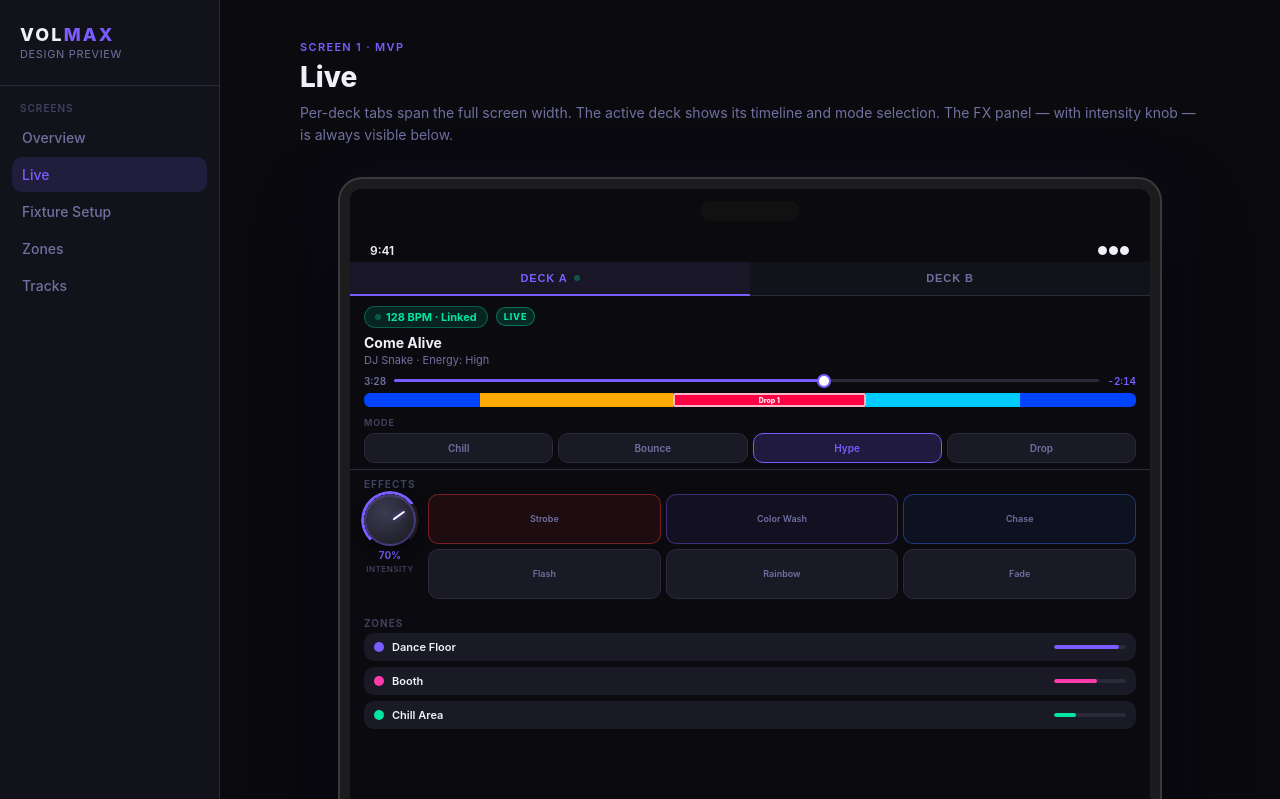
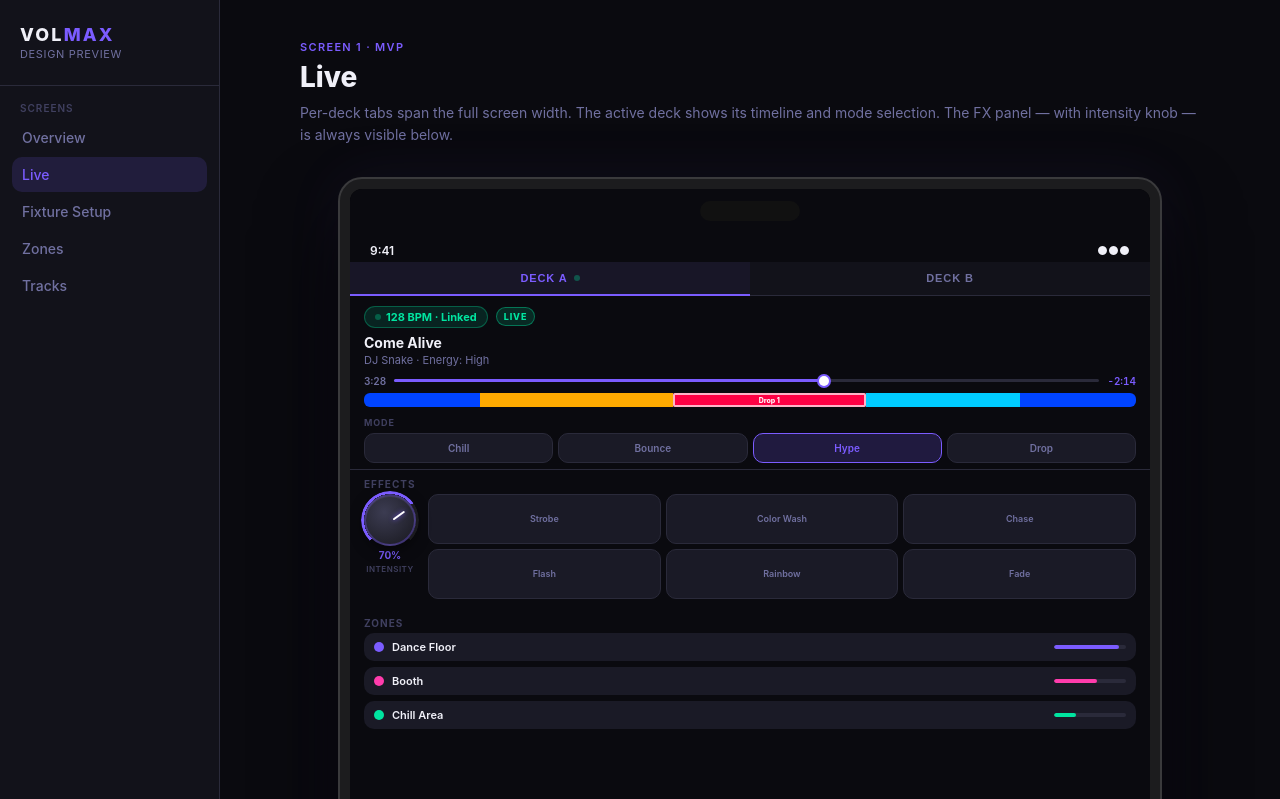
Before and after one commit to nefritzler/volmax, a Python web app: template templates/performance.html in a window 1280 px wide. Shown: the top 799 px of the page. Run offline with Jinja, Linux system fonts and the light colour scheme; the template is opened without the code that fills it, so the values that code supplies are empty.

Commit message:
Live tab: FX pad radio selection and uniform blue active state
- Only one effect can be active at a time; selecting a new one deactivates the previous
- Removed per-pad hint colors (red/purple/blue tints on unselected pads)
- Collapsed per-color active rules into a single blue highlight for all pads

Co-Authored-By: Claude Sonnet 4.6 <noreply@anthropic.com>

```diff
--- a/templates/performance.html
+++ b/templates/performance.html
@@ -347,15 +347,8 @@
   color: var(--text-dim);
 }
 
-.fx-pad.red    { border-color: rgba(255,60,60,0.4);   background: rgba(255,60,60,0.08); }
-.fx-pad.purple { border-color: rgba(123,92,255,0.4);  background: rgba(123,92,255,0.08); }
-.fx-pad.blue   { border-color: rgba(60,120,255,0.4);  background: rgba(60,120,255,0.08); }
-
 /* FX pad active & pressing states */
-.fx-pad.active          { background: rgba(123,92,255,0.22); border-color: var(--accent); box-shadow: 0 0 10px rgba(123,92,255,0.4); }
-.fx-pad.red.active      { background: rgba(255,60,60,0.22);  border-color: rgba(255,60,60,0.9); box-shadow: 0 0 10px rgba(255,60,60,0.45); }
-.fx-pad.purple.active   { background: rgba(123,92,255,0.22); border-color: var(--accent);       box-shadow: 0 0 10px rgba(123,92,255,0.45); }
-.fx-pad.blue.active     { background: rgba(60,120,255,0.22); border-color: rgba(60,120,255,0.9); box-shadow: 0 0 10px rgba(60,120,255,0.45); }
+.fx-pad.active { background: rgba(60,120,255,0.22); border-color: rgba(60,120,255,0.9); box-shadow: 0 0 10px rgba(60,120,255,0.45); }
 .fx-pad.pressing        { transform: scale(0.94); opacity: 0.8; transition: transform 0.05s; }
 
 /* Zone slider cursor */
@@ -518,9 +511,9 @@
             </div>
             <!-- FX Pads -->
             <div class="fx-grid">
-              <div class="fx-pad red" onclick="toggleFx(this)" onmousedown="this.classList.add('pressing')" onmouseup="this.classList.remove('pressing')" onmouseleave="this.classList.remove('pressing')"><div class="fx-name">Strobe</div></div>
-              <div class="fx-pad purple" onclick="toggleFx(this)" onmousedown="this.classList.add('pressing')" onmouseup="this.classList.remove('pressing')" onmouseleave="this.classList.remove('pressing')"><div class="fx-name">Color Wash</div></div>
-              <div class="fx-pad blue" onclick="toggleFx(this)" onmousedown="this.classList.add('pressing')" onmouseup="this.classList.remove('pressing')" onmouseleave="this.classList.remove('pressing')"><div class="fx-name">Chase</div></div>
+              <div class="fx-pad" onclick="toggleFx(this)" onmousedown="this.classList.add('pressing')" onmouseup="this.classList.remove('pressing')" onmouseleave="this.classList.remove('pressing')"><div class="fx-name">Strobe</div></div>
+              <div class="fx-pad" onclick="toggleFx(this)" onmousedown="this.classList.add('pressing')" onmouseup="this.classList.remove('pressing')" onmouseleave="this.classList.remove('pressing')"><div class="fx-name">Color Wash</div></div>
+              <div class="fx-pad" onclick="toggleFx(this)" onmousedown="this.classList.add('pressing')" onmouseup="this.classList.remove('pressing')" onmouseleave="this.classList.remove('pressing')"><div class="fx-name">Chase</div></div>
               <div class="fx-pad" onclick="toggleFx(this)" onmousedown="this.classList.add('pressing')" onmouseup="this.classList.remove('pressing')" onmouseleave="this.classList.remove('pressing')"><div class="fx-name">Flash</div></div>
               <div class="fx-pad" onclick="toggleFx(this)" onmousedown="this.classList.add('pressing')" onmouseup="this.classList.remove('pressing')" onmouseleave="this.classList.remove('pressing')"><div class="fx-name">Rainbow</div></div>
               <div class="fx-pad" onclick="toggleFx(this)" onmousedown="this.classList.add('pressing')" onmouseup="this.classList.remove('pressing')" onmouseleave="this.classList.remove('pressing')"><div class="fx-name">Fade</div></div>
@@ -624,7 +617,9 @@ function selectMode(btn) {
 
 // ── FX Pads ─────────────────────────────────────────────────────
 function toggleFx(pad) {
-  pad.classList.toggle('active');
+  var wasActive = pad.classList.contains('active');
+  document.querySelectorAll('.fx-pad').forEach(function(p) { p.classList.remove('active'); });
+  if (!wasActive) pad.classList.add('active');
 }
 
 // ── Intensity Knob ──────────────────────────────────────────────
```
